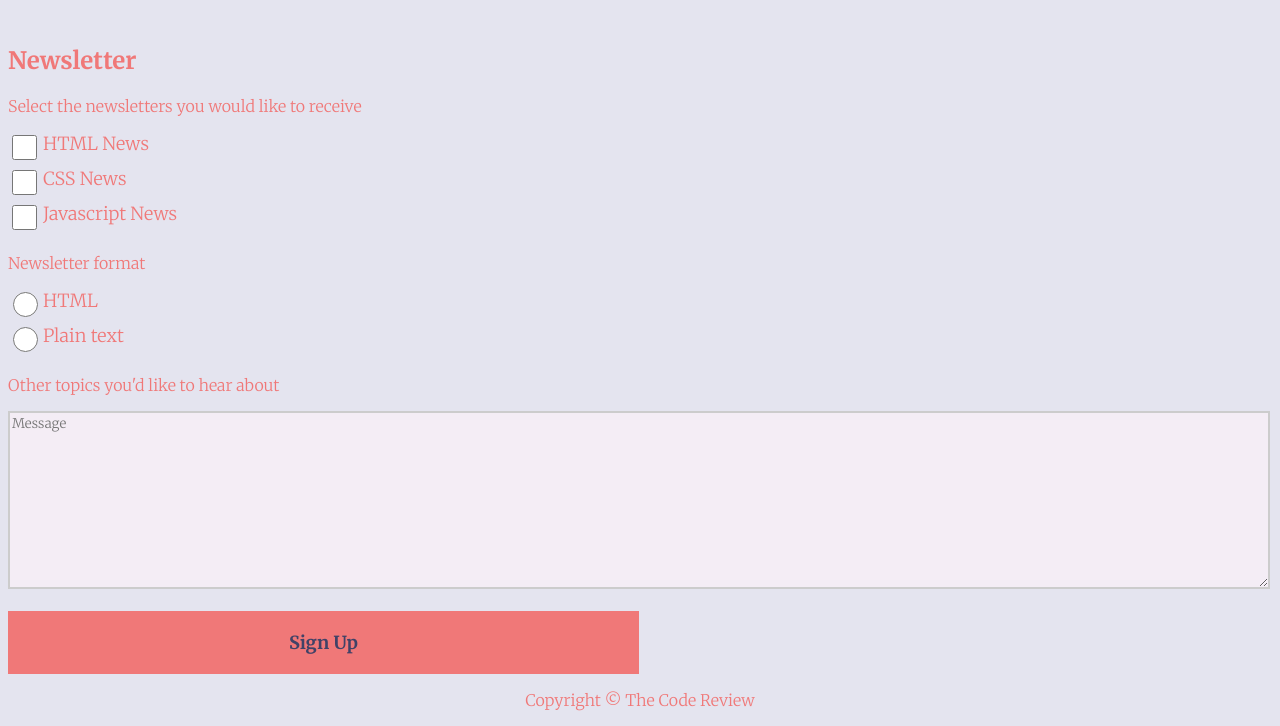
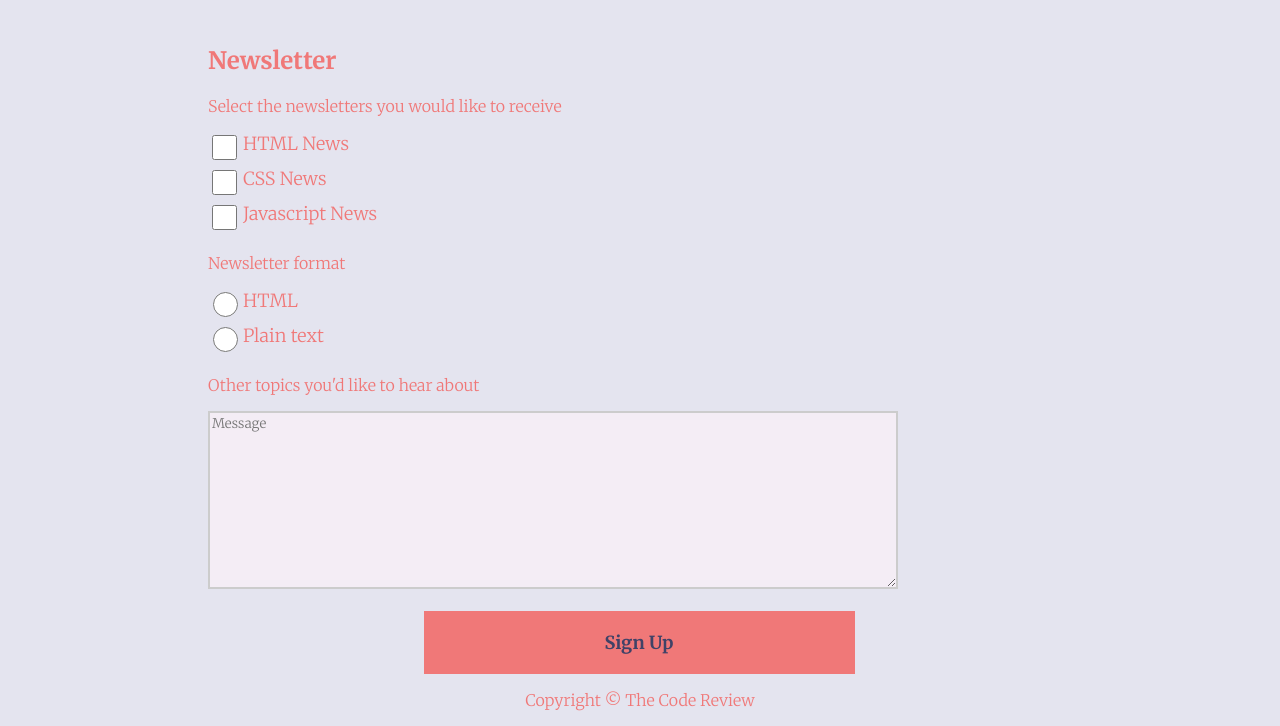
Before and after one commit to Djones106/techdegree-project-3, a plain HTML site: page Index.html in a window 1280 px wide. Shown: the part 802-1528 px from the top of the page. Drawn offline with Linux system fonts and the light colour scheme.

Commit message:
Corrected form and button

```diff
--- a/css/style.css
+++ b/css/style.css
@@ -7,9 +7,7 @@
 
 }
 
-main{
 
-}
 .div{
     margin: 0;
     padding: 0;
@@ -176,12 +174,20 @@ textarea{
 }
 /* Media qu */
 @media (min-width: 786px) {
-    .button{
+    button{
         width: 50%;
+        justify-content: center;
+        align-content: center;
+
     }
+    textarea{
+        width: 80%;
+    }
+
     .contact-box {
         flex-direction: row;
     }
+
     .contact-box label{
         flex-basis: 9rem;
         flex-grow: 0;
@@ -197,5 +203,9 @@ textarea{
         flex-shrink: 1;
     }
 
+    main{
+        margin: 0px 200px;
+    }
+
 
     }
```
